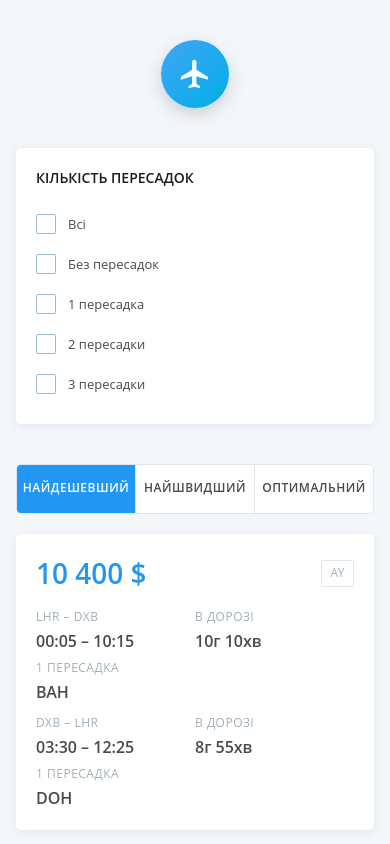
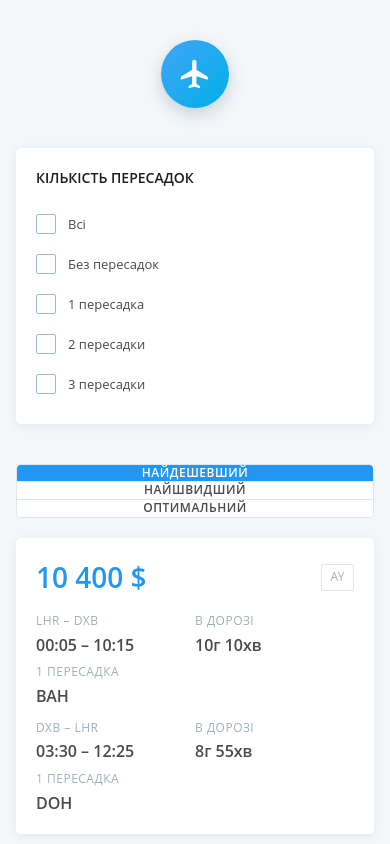
Before and after one commit to soularis109/transfers, a React (Vite) app: page / in a window 390 px wide. Shown: the top 844 px of the page. Built offline with nearby package versions, Linux system fonts and the light colour scheme.

Commit message:
style: add responsive layout for tablet and mobile breakpoints

```diff
--- a/src/features/tickets-sort/ui/SortTabs/SortTabs.scss
+++ b/src/features/tickets-sort/ui/SortTabs/SortTabs.scss
@@ -35,4 +35,17 @@
       }
     }
   }
+
+  @media (max-width: v.$bp-mobile) {
+    flex-direction: column;
+
+    &__tab {
+      border-right: none;
+      border-bottom: 1px solid v.$color-border;
+
+      &:last-child {
+        border-bottom: none;
+      }
+    }
+  }
 }
```
